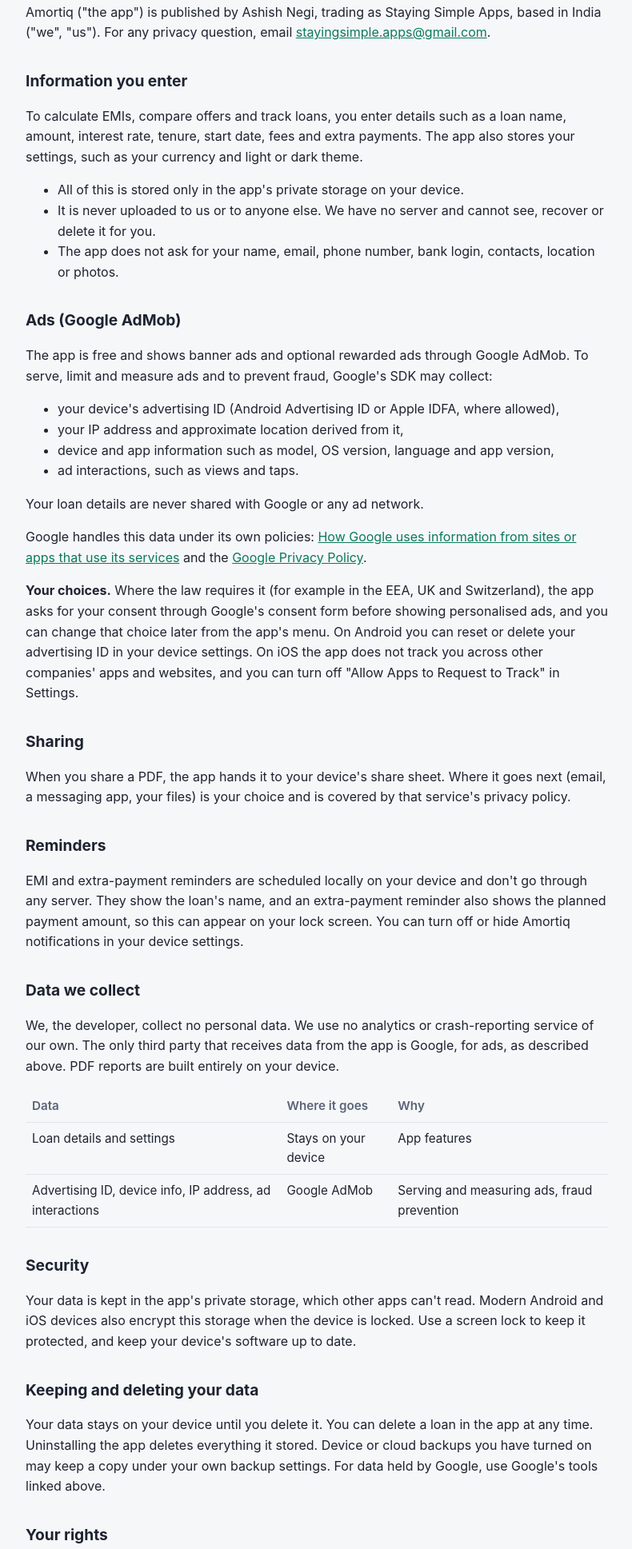
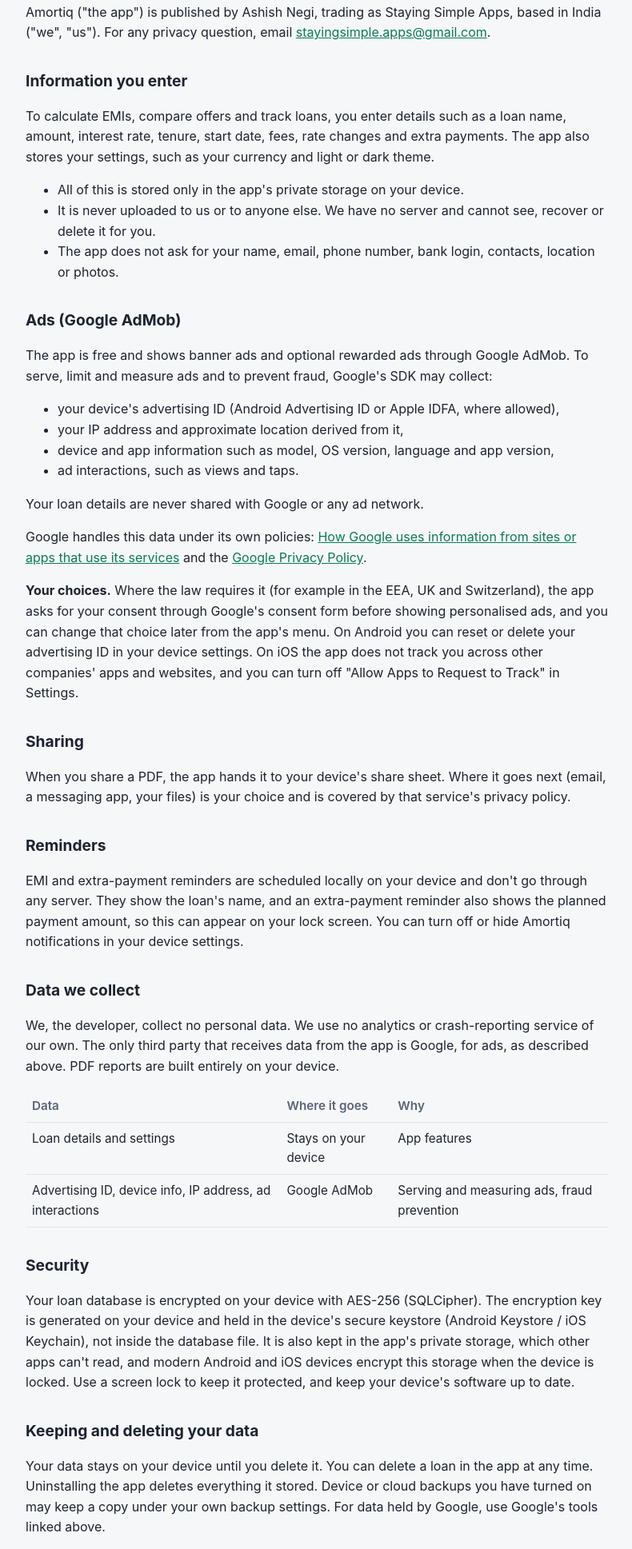
Before and after one commit to stayingsimpleapps/stayingsimpleapps.github.io, a plain HTML site: page amortiq/privacy.html in a window 1280 px wide. Shown: the part 368-2305 px from the top of the page at 80% size, without its empty margins (244-1034 px from the left). Drawn offline with Linux system fonts and the light colour scheme.

Commit message:
docs(privacy): note on-device AES-256 (SQLCipher) encryption and keystore-held key

```diff
--- a/amortiq/privacy.html
+++ b/amortiq/privacy.html
@@ -33,7 +33,7 @@
 <body>
 <main>
   <h1>Amortiq Privacy Policy</h1>
-  <p class="meta">Effective date: 17 November 2026</p>
+  <p class="meta">Effective date: 20 November 2026</p>
 
   <div class="summary">
     <p><strong>Short version.</strong> Amortiq has no accounts and no servers. The loan details you enter stay on
@@ -47,8 +47,8 @@
 
   <h2>Information you enter</h2>
   <p>To calculate EMIs, compare offers and track loans, you enter details such as a loan name, amount, interest rate,
-  tenure, start date, fees and extra payments. The app also stores your settings, such as your currency and light or dark
-  theme.</p>
+  tenure, start date, fees, rate changes and extra payments. The app also stores your settings, such as your currency
+  and light or dark theme.</p>
   <ul>
     <li>All of this is stored only in the app's private storage on your device.</li>
     <li>It is never uploaded to us or to anyone else. We have no server and cannot see, recover or delete it for you.</li>
@@ -97,9 +97,10 @@
   </div>
 
   <h2>Security</h2>
-  <p>Your data is kept in the app's private storage, which other apps can't read. Modern Android and iOS devices also
-  encrypt this storage when the device is locked. Use a screen lock to keep it protected, and keep your device's
-  software up to date.</p>
+  <p>Your loan database is encrypted on your device with AES-256 (SQLCipher). The encryption key is generated on your
+  device and held in the device's secure keystore (Android Keystore / iOS Keychain), not inside the database file. It is
+  also kept in the app's private storage, which other apps can't read, and modern Android and iOS devices encrypt this
+  storage when the device is locked. Use a screen lock to keep it protected, and keep your device's software up to date.</p>
 
   <h2>Keeping and deleting your data</h2>
   <p>Your data stays on your device until you delete it. You can delete a loan in the app at any time. Uninstalling the
```
